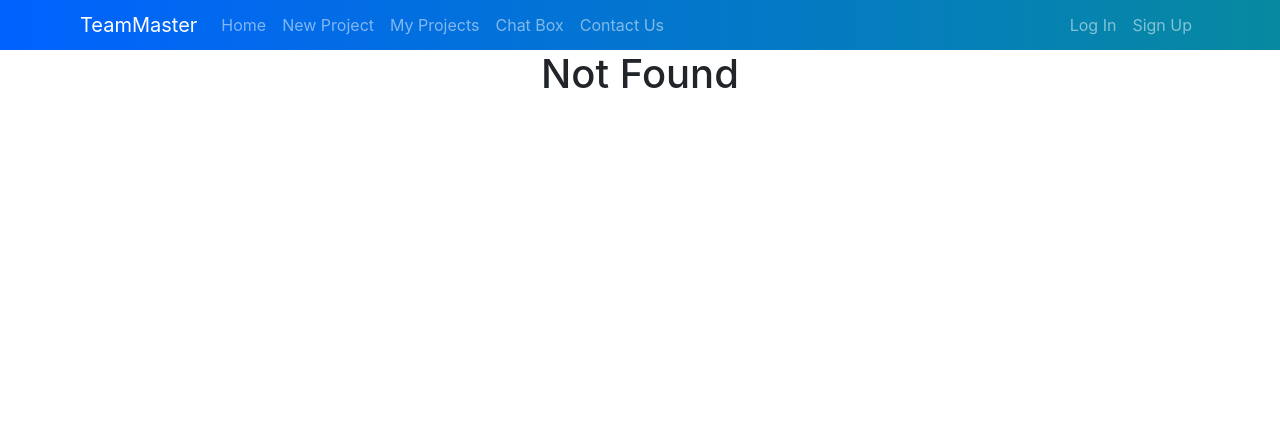
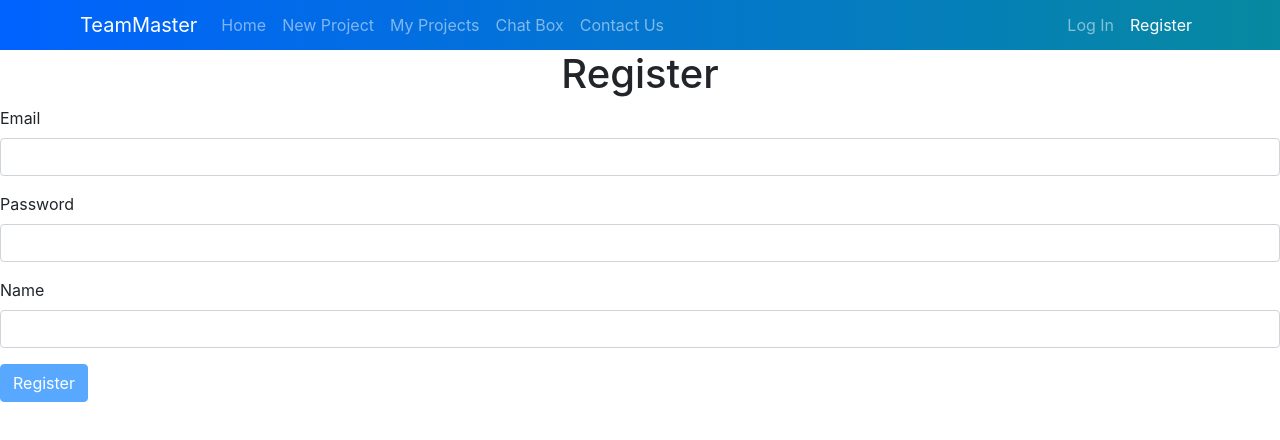
Before and after one commit to TeamMaster-Project/TeamMaster, a React (Create React App) app in the folder TM-frontend-react/team_master/: page /register in a window 1280 px wide. Before the commit this address led to /notFound. Shown: the top 440 px of the page. Built offline with nearby package versions, Linux system fonts and the light colour scheme.

Commit message:
user register/signup new user done

```diff
--- a/TM-frontend-react/team_master/src/App.js
+++ b/TM-frontend-react/team_master/src/App.js
@@ -10,7 +10,7 @@ import NotFound from "./components/notFound";
 import ProjectForm from "./components/projectForm";
 import NewProject from "./components/newProject";
 import Register from "./components/registerForm";
-import LoginForm from "./components/loginForm";
+
 import BasketForm from "./components/basketForm";
 import TaskForm from "./components/taskForm";
 //import logo from "./logo.svg";
@@ -21,11 +21,10 @@ function App() {
     <React.Fragment>
       <ToastContainer />
       <NavBar />
-      <header className="">
+      <main className="">
         <Switch>
+          <Route path="/register" component={Register} />
           <Route path="/notFound" component={NotFound} />
-          <Route exact path="/login" component={LoginForm} />
-          <Route exact path="/signup" component={Register} />
           <Route exact path="/newproject" component={NewProject} />
           <Route exact path="/myprojects" component={MyProjects} />
           <Route exact path="/myprojects/:id/:name" component={Project} />
@@ -44,7 +43,7 @@ function App() {
           <Redirect exact from="/" to="/myprojects" />
           <Redirect to="notFound" />
         </Switch>
-      </header>
+      </main>
     </React.Fragment>
   );
 }
--- a/TM-frontend-react/team_master/src/components/loginForm.jsx
+++ /dev/null
@@ -1,43 +0,0 @@
-import React from "react";
-import Joi from "joi-browser"; //Joi for form validation library
-import Form from "./common/form";
-
-class LoginForm extends Form {
-  /*We can do this same thing using auto focus
-  username = React.createRef();
-  componentDidMount() {
-    this.username.current.focus();
-  }
-  */
-  state = {
-    data: { username: "", password: "" },
-    errors: {},
-  };
-
-  schema = {
-    //Joi validate schema
-    username: Joi.string().required().label("Username"),
-    password: Joi.string().required().label("Password"),
-  };
-
-  doSubmit = () => {
-    //Call the server
-    console.log("Submitted");
-  };
-
-  render() {
-    return (
-      <div>
-        <h1>Login</h1>
-        <form onSubmit={this.handleSubmit}>
-          {this.renderInputs("username", "Username")}
-          {this.renderInputs("password", "Password", "password")}
-          {/* name label datatype */}
-          {this.renderButton("Login")}
-        </form>
-      </div>
-    );
-  }
-}
-
-export default LoginForm;
--- a/TM-frontend-react/team_master/src/components/navBar.jsx
+++ b/TM-frontend-react/team_master/src/components/navBar.jsx
@@ -38,8 +38,8 @@ const NavBar = () => {
           <NavLink className="nav-link" to="/login">
             Log In
           </NavLink>
-          <NavLink className="nav-link" to="/signup">
-            Sign Up
+          <NavLink className="nav-link" to="/register">
+            Register
           </NavLink>
         </ReactBootstrap.Nav>
       </ReactBootstrap.Navbar.Collapse>
--- a/TM-frontend-react/team_master/src/components/registerForm.jsx
+++ b/TM-frontend-react/team_master/src/components/registerForm.jsx
@@ -1,6 +1,8 @@
 import React from "react";
 import Form from "./common/form";
 import Joi from "joi-browser";
+import * as userService from "../services/userService";
+//import auth from "../services/authService";
 
 class Register extends Form {
   state = {
@@ -12,19 +14,31 @@ class Register extends Form {
     //Joi validate schema
     username: Joi.string().required().label("Username"),
     password: Joi.string().required().min(5).label("Password"),
-    name: Joi.string().required().label("Name"),
+    name: Joi.string().required().min(5).label("Name"),
   };
 
-  doSubmit = () => {
+  doSubmit = async () => {
     //Call the server
-    console.log("Submitted");
+    try {
+      const response = await userService.register(this.state.data);
+      console.log("Registered Successfully", response);
+
+      window.location = "/"; //full Reload and redirecting to homepage to get current user loged in
+    } catch (ex) {
+      if (ex.response && ex.response.status === 400) {
+        //handle user already registered error
+        const errors = { ...this.state.errors };
+        errors.username = ex.response.data;
+        this.setState({ errors });
+      }
+    }
   };
   render() {
     return (
       <div>
         <h1>Register</h1>
         <form onSubmit={this.handleSubmit}>
-          {this.renderInputs("username", "Username", "text")}
+          {this.renderInputs("username", "Email", "text")}
           {this.renderInputs("password", "Password", "password")}
           {/* name label datatype */}
           {this.renderInputs("name", "Name", "text")}
--- a/TM-frontend-react/team_master/src/services/userService.js
+++ b/TM-frontend-react/team_master/src/services/userService.js
@@ -10,3 +10,25 @@ export function register(user) {
     name: user.name,
   });
 }
+
+// export function saveUsers(basket) {
+//   if (basket._id) {
+//     const body = { ...basket };
+//     delete body._id;
+//     return http.put(basketApiEndPoint + basket._id, body);
+//   }
+
+//   return http.post(basketApiEndPoint, basket);
+// }
+
+export function getUsers() {
+  return http.get(userApiEndPoint);
+}
+
+export function getUser(userId) {
+  return http.get(userApiEndPoint + userId);
+}
+
+export function deleteUser(userId) {
+  return http.delete(userApiEndPoint + userId);
+}
```
